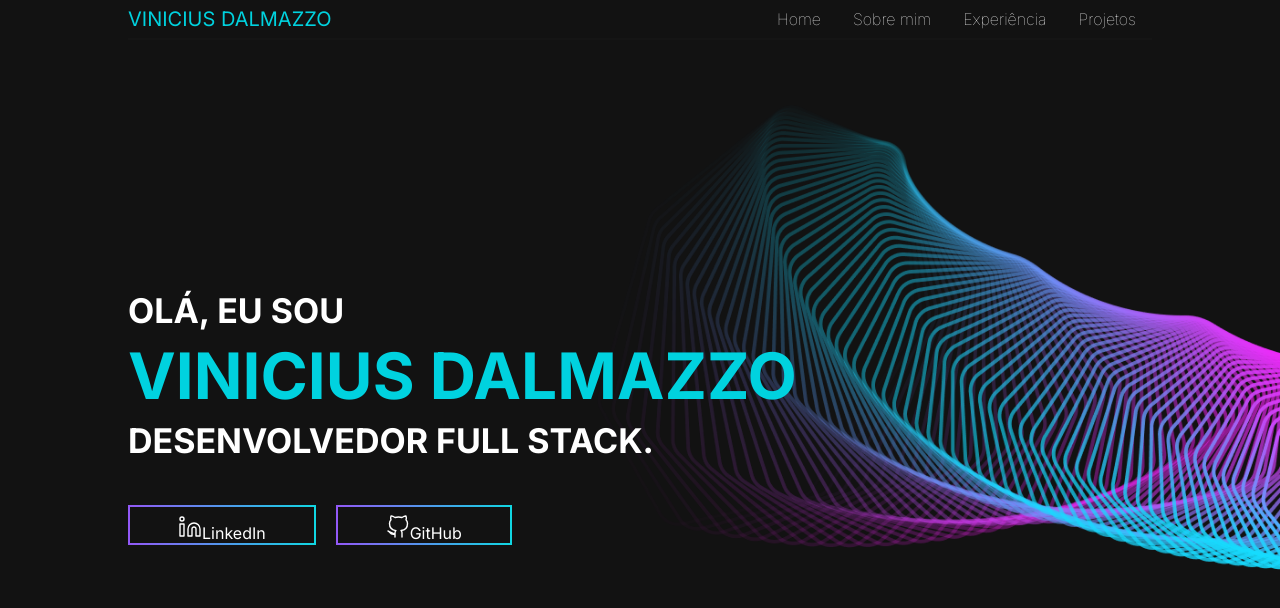
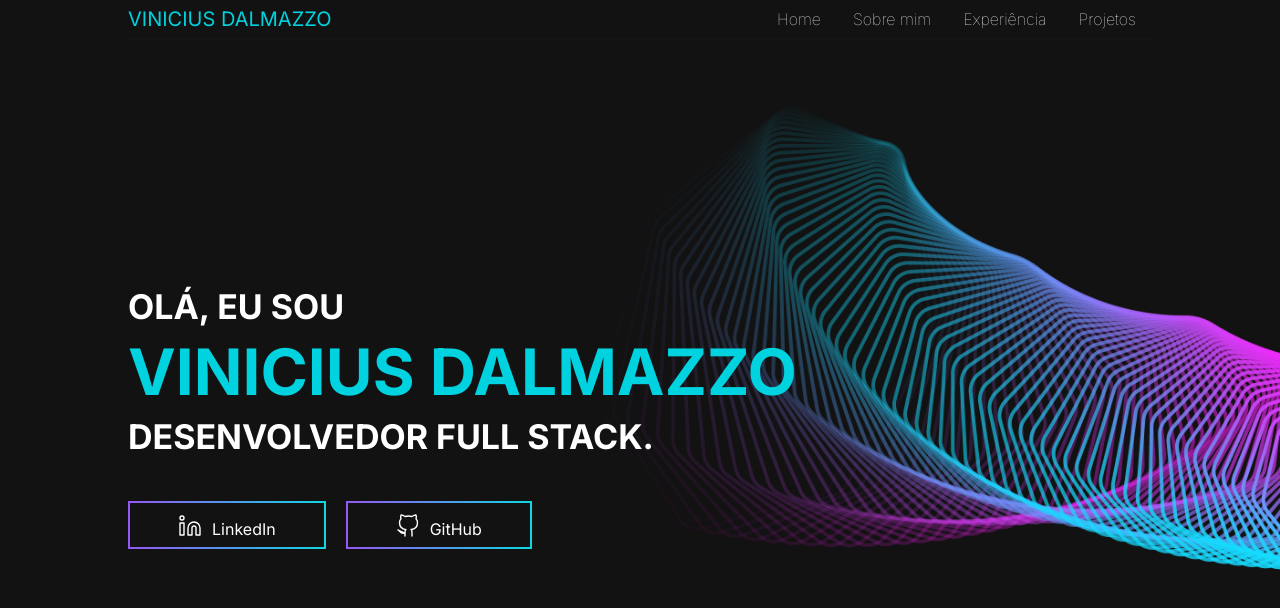
Before and after one commit to ViniciusDalmazzo/portfolio-app, a React (Create React App) app: page / in a window 1280 px wide. Shown: the top 608 px of the page. Built offline with nearby package versions, Linux system fonts and the light colour scheme.

Commit message:
Alinhamento botões github e linkedin

```diff
--- a/src/Pages/Home/index.tsx
+++ b/src/Pages/Home/index.tsx
@@ -11,8 +11,8 @@ function Home() {
         <h1>vinicius dalmazzo</h1>
         <h3>desenvolvedor full stack.</h3>
         <ContainerButtons>
-          <button><LinkedInIcon /><span>LinkedIn</span></button>
-          <button><GitHubIcon /><span>GitHub</span></button>
+          <button><LinkedInIcon />LinkedIn</button>
+          <button><GitHubIcon />GitHub</button>
         </ContainerButtons>
       </ContentInfos>
       <BackgroundImage image={HomeBackgroundImg} />
--- a/src/Pages/Home/styles.ts
+++ b/src/Pages/Home/styles.ts
@@ -44,20 +44,20 @@ margin-top: 50px;
 
 > button{
   text-align: center;
-  height: 40px;
-  padding: 1rem;
   font-size: 1rem;
   padding: .5rem 3rem;
   color: ${COLORS.white};
-  box-shadow: 0 0 6px 0 rgba(157, 96, 212, 0.5);
   border: solid 2px transparent;
   background-image: linear-gradient(rgba(255, 255, 255, 0), rgba(255, 255, 255, 0)), linear-gradient(269.96deg, #10D7E2 0%, #9358F7 100%);
   background-origin: border-box;
   background-clip: content-box, border-box;
   box-shadow: 2px 1000px 1px ${COLORS.black} inset;
 
-  >svg {
+  > svg {
     background: transparent;
+    position: relative;
+    top: 3px;
+    margin-right: 10px;
   }
   }
 
--- a/src/styles/GlobalStyles.ts
+++ b/src/styles/GlobalStyles.ts
@@ -7,7 +7,7 @@ export const COLORS = {
 };
 
 export const GlobalStyles = createGlobalStyle`
-*{
+* {
 margin: 0;
 padding: 0;
 box-sizing: border-box;
```
